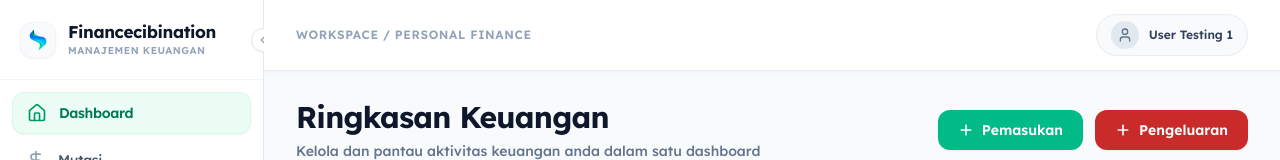
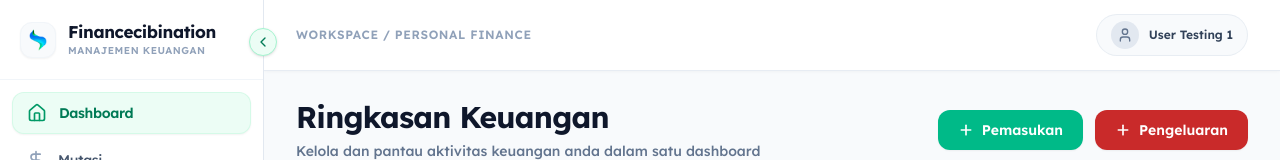
Before and after one commit to rznive/FE-Financecibination, a React (Vite) app: page /dashboard in a window 1280 px wide. Shown: the top 160 px of the page. Built offline with nearby package versions, Linux system fonts and the light colour scheme; no server answers; sample sign-in values are in the browser's storage.

Commit message:
fix: update sidebar styles and improve accessibility features

```diff
--- a/src/components/Sidebar.jsx
+++ b/src/components/Sidebar.jsx
@@ -47,7 +47,7 @@ export default function Sidebar({ sidebarOpen, setSidebarOpen }) {
 
   return (
     <aside
-      className={`fixed inset-y-0 left-0 z-50 flex flex-col justify-between h-full bg-white border-r border-slate-200 shadow-2xl lg:shadow-none transition-transform duration-300 ease-in-out lg:static lg:sticky lg:top-0 lg:h-screen lg:translate-x-0 lg:z-30 select-none flex-shrink-0 ${
+      className={`fixed inset-y-0 left-0 z-50 flex flex-col justify-between h-full bg-white border-r border-slate-200 shadow-2xl lg:shadow-none transition-transform duration-300 ease-in-out lg:static lg:sticky lg:top-0 lg:h-screen lg:translate-x-0 lg:z-40 select-none flex-shrink-0 ${
         sidebarOpen ? "translate-x-0" : "-translate-x-full"
       } ${
         isCollapsed ? "lg:w-20" : "lg:w-[264px]"
@@ -58,14 +58,14 @@ export default function Sidebar({ sidebarOpen, setSidebarOpen }) {
       <button
         onClick={toggleCollapse}
         type="button"
-        className="hidden lg:flex absolute -right-3 top-7 w-6 h-6 bg-white border border-slate-200 hover:border-emerald-400 rounded-full items-center justify-center text-slate-400 hover:text-emerald-600 shadow-xs z-50 cursor-pointer transition-all duration-200 hover:scale-110"
-        title={isCollapsed ? "Perluas Sidebar" : "Ciutkan Sidebar"}
-        aria-label="Toggle collapse sidebar"
+        className="hidden lg:flex absolute -right-3.5 top-7 w-7 h-7 bg-emerald-50 hover:bg-emerald-600 focus:bg-emerald-600 border border-emerald-200 hover:border-emerald-600 focus:border-emerald-600 focus:outline-none rounded-full items-center justify-center text-emerald-700 hover:text-white focus:text-white shadow-sm hover:shadow-md hover:shadow-emerald-600/20 z-50 cursor-pointer transition-all duration-200"
+        title={isCollapsed ? "Tampilkan sidebar" : "Sembunyikan sidebar"}
+        aria-label={isCollapsed ? "Tampilkan sidebar" : "Sembunyikan sidebar"}
       >
         {isCollapsed ? (
-          <ChevronRight className="w-3.5 h-3.5" />
+          <ChevronRight className="w-4 h-4 transition-colors duration-200" />
         ) : (
-          <ChevronLeft className="w-3.5 h-3.5" />
+          <ChevronLeft className="w-4 h-4 transition-colors duration-200" />
         )}
       </button>
 
```
